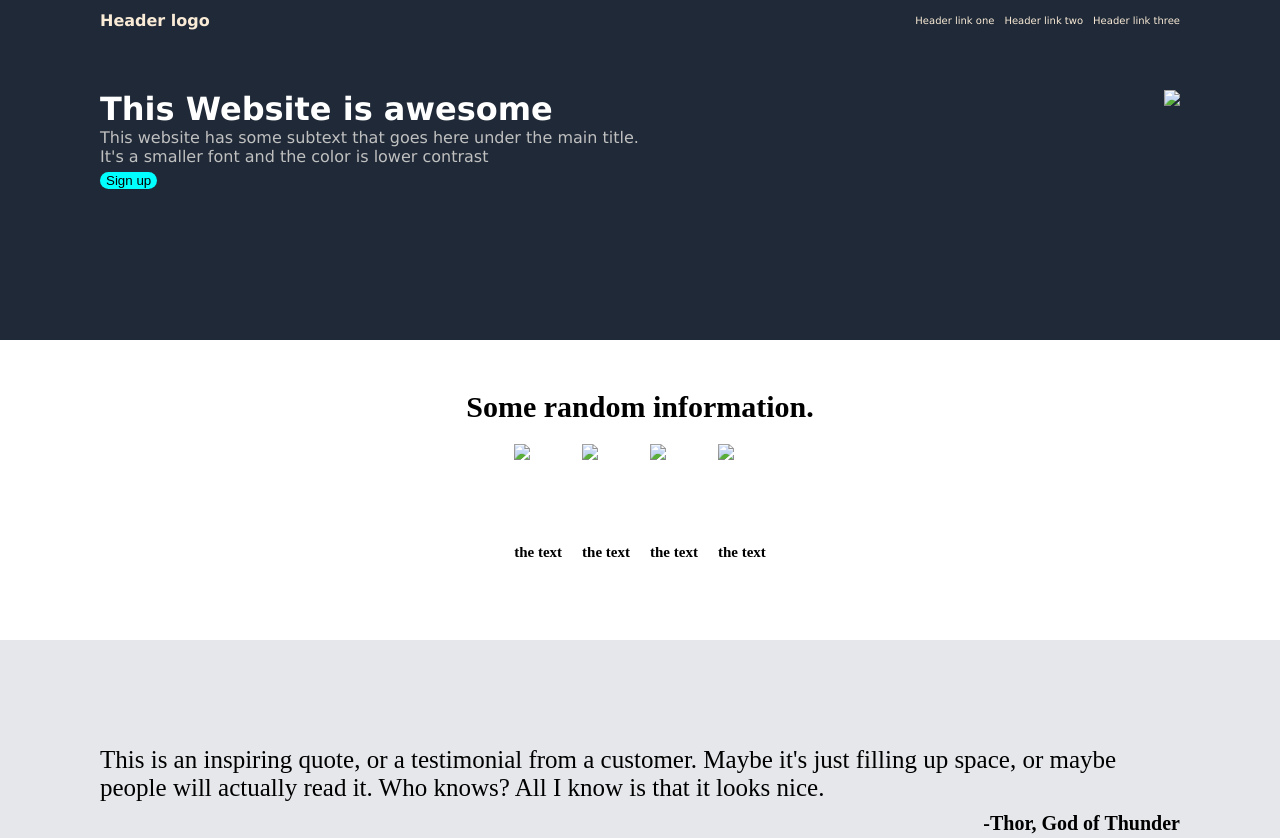
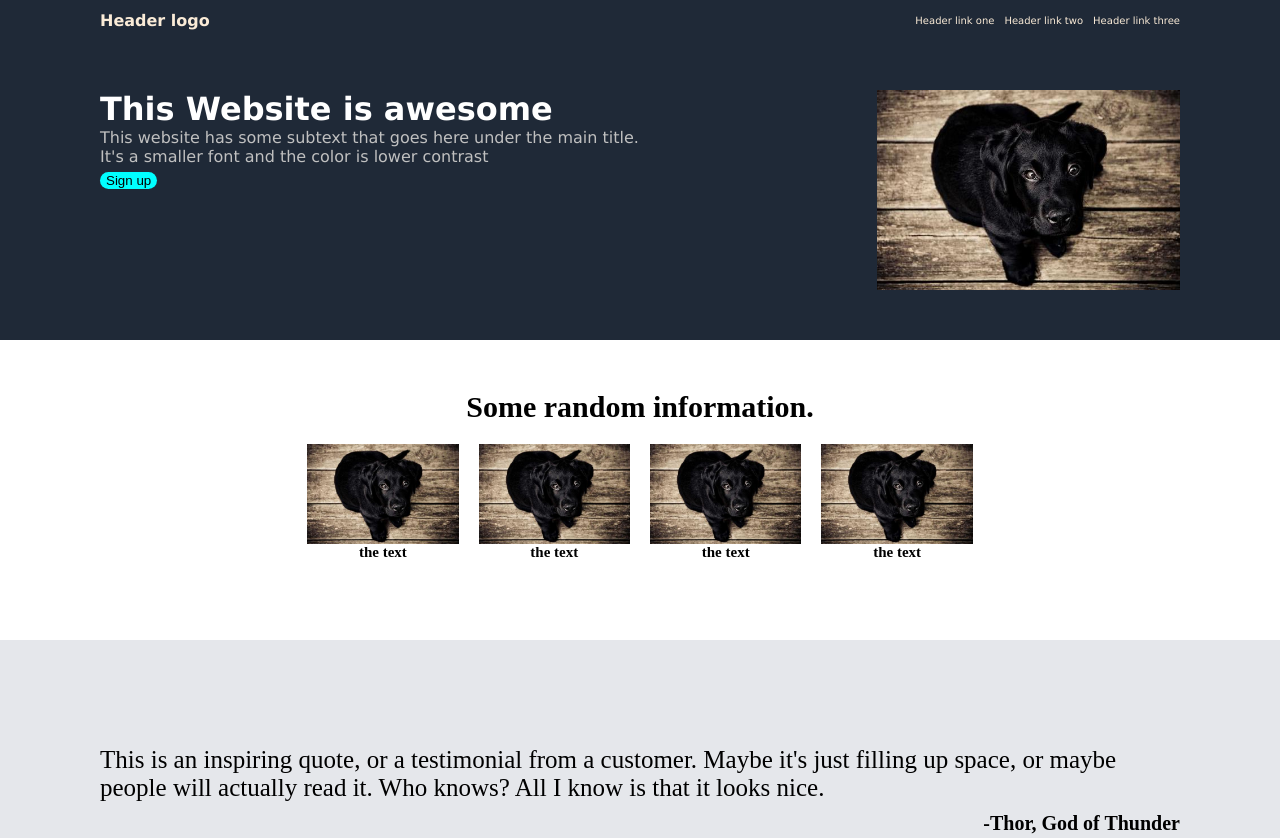
Before and after one commit to nirmal59/Project-Landing-Page, a plain HTML site: page index.html in a window 1280 px wide. Shown: the top 838 px of the page. Drawn offline with Linux system fonts and the light colour scheme; the site is published under a folder, as on GitHub Pages, so addresses that start at the root find nothing.

Commit message:
image issue rectified

```diff
--- a/index.html
+++ b/index.html
@@ -29,7 +29,7 @@
             </div>
         </div>
         <div class="placeholder">
-            <img src="/images/237-536x354.jpg" height=auto>
+            <img src="./images/237-536x354.jpg" height=auto>
         </div>
     </div>
     <div class="card2">
@@ -38,19 +38,19 @@
         </div>
         <div class="images">
             <div class="img1">
-                <img src="/images/237-536x354.jpg" height=100>
+                <img src="./images/237-536x354.jpg" height=100>
                 <div>the text</div>
             </div>
             <div class="img1">
-                <img src="/images/237-536x354.jpg" height=100>
+                <img src="./images/237-536x354.jpg" height=100>
                 <div>the text</div>
             </div>
             <div class="img1">
-                <img src="/images/237-536x354.jpg" height=100>
+                <img src="./images/237-536x354.jpg" height=100>
                 <div>the text</div>
             </div>
             <div class="img1">
-                <img src="/images/237-536x354.jpg" height=100>
+                <img src="./images/237-536x354.jpg" height=100>
                 <div>the text</div>
             </div>
 
```
